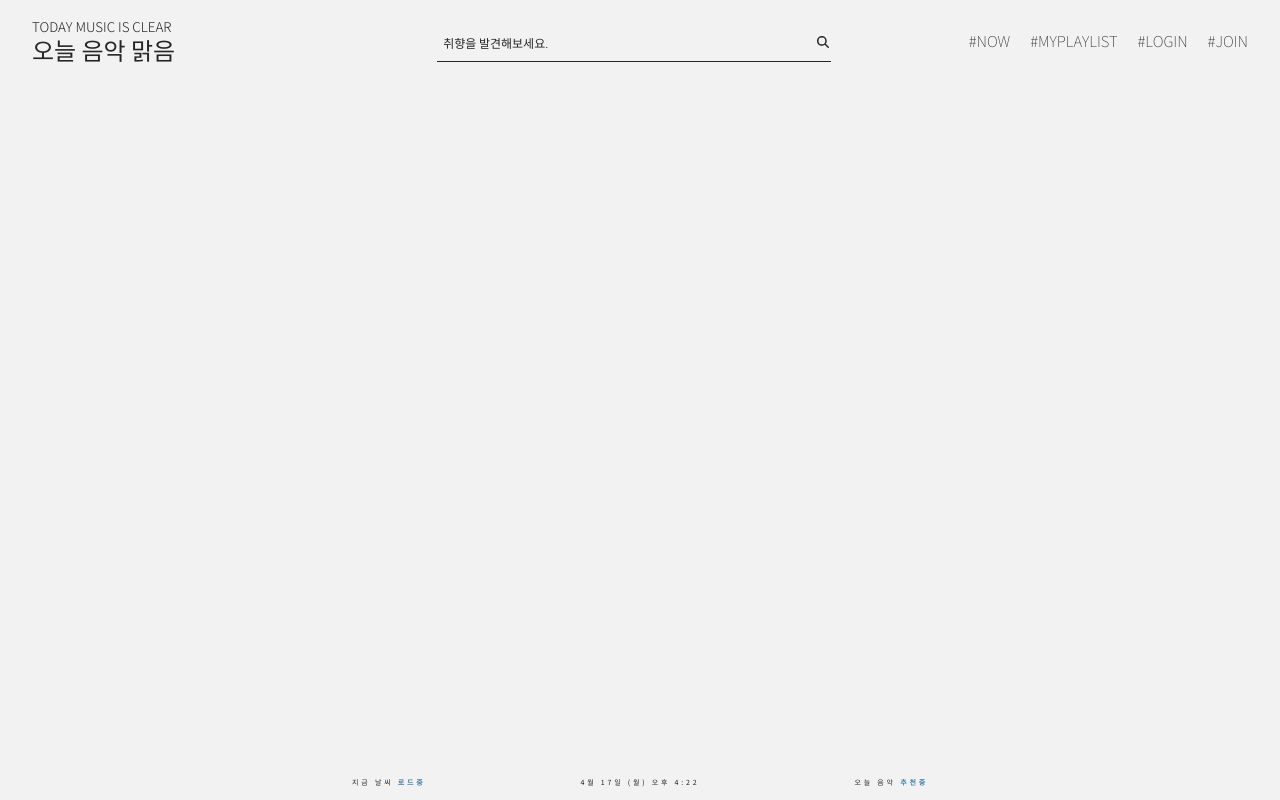
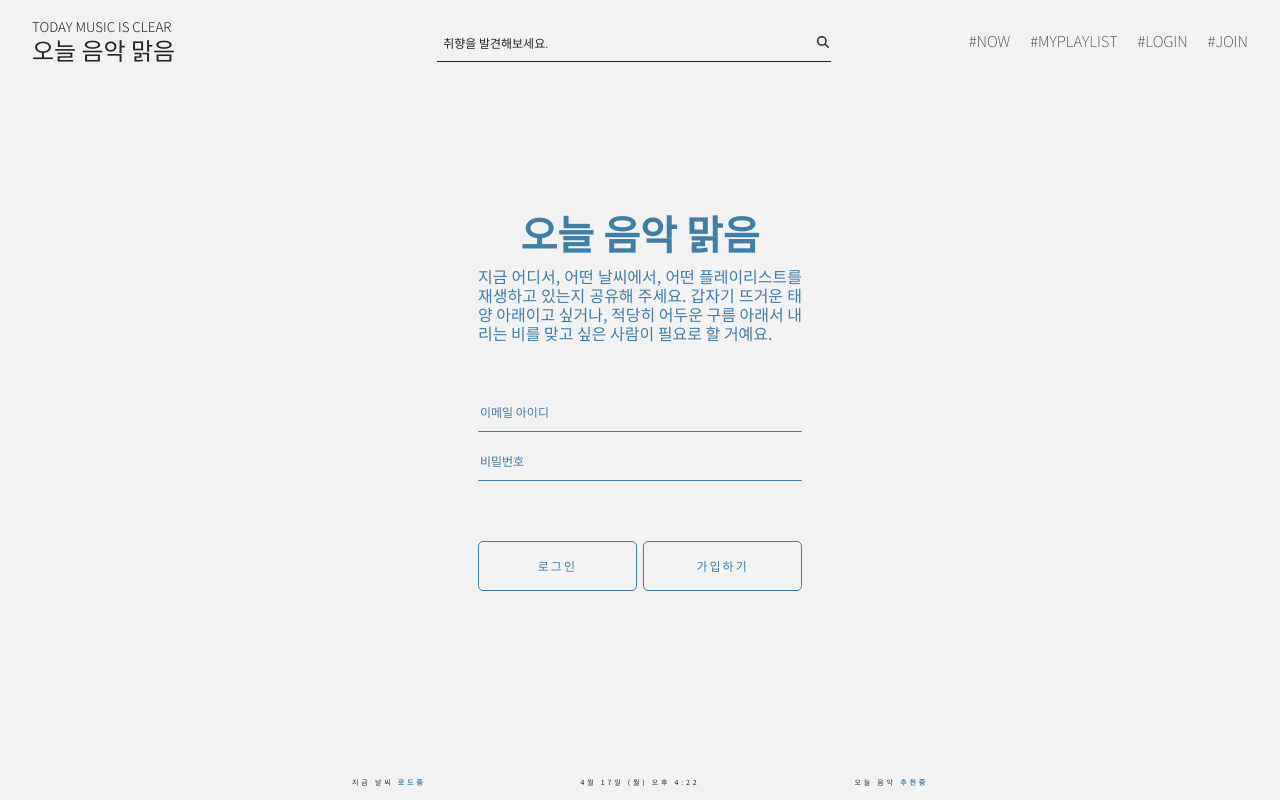
Before and after one commit to e-unicode/ohum, a React (Create React App) app: page /login in a window 1280 px wide. Built offline with nearby package versions, Linux system fonts and the light colour scheme; no server answers.

Commit message:
css수정

```diff
--- a/src/App.js
+++ b/src/App.js
@@ -5,7 +5,7 @@ import { Routes, Route, Outlet } from "react-router-dom";
 import JoinPage from "./Components/JoinPage";
 import PostPage from "./Components/PostPage";
 import SearchPage from "./Components/SearchPage";
-import EnterPage from "./Components/EnterPage";
+import LoginPage from "./Components/LoginPage";
 import MainContent from "./Components/MainContent";
 import Header from "./Components/Header";
 import Footer from "./Components/Footer";
@@ -353,7 +353,7 @@ function App() {
             />
           }
         />
-        <Route path="enter" element={<EnterPage />} />
+        <Route path="login" element={<LoginPage />} />
         <Route path="join" element={<JoinPage />} />
         <Route />
       </Route>
--- a/src/Components/Header.js
+++ b/src/Components/Header.js
@@ -88,7 +88,7 @@ function Header(props) {
                     <a
                       className="header-nav-btn"
                       onClick={() => {
-                        navigate("/enter");
+                        navigate("/login");
                       }}
                     >
                       {selectedTracks.length > 0 ? "#Logout" : "#Login"}
--- a/src/Components/EnterPage.js
+++ b/src/Components/LoginPage.js
@@ -3,7 +3,7 @@ import "bootstrap/dist/css/bootstrap.min.css";
 import { Link } from "react-router-dom";
 import React, { useState } from "react";
 
-function EnterPage() {
+function LoginPage() {
   const [email, setEmail] = useState("");
   const [password, setPassword] = useState("");
 
@@ -73,4 +73,4 @@ function EnterPage() {
   );
 }
 
-export default EnterPage;
+export default LoginPage;
```
